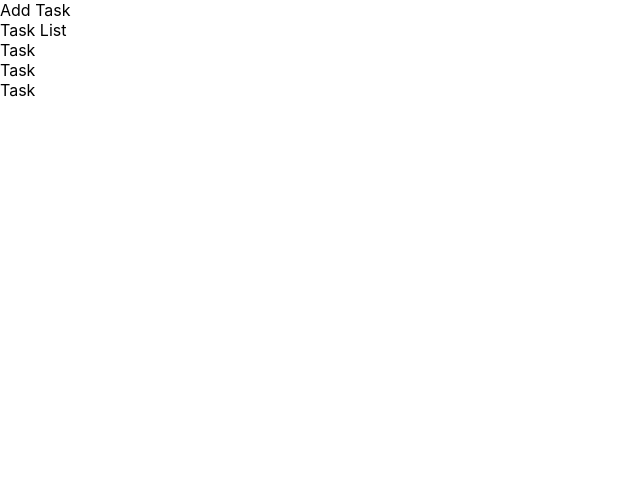
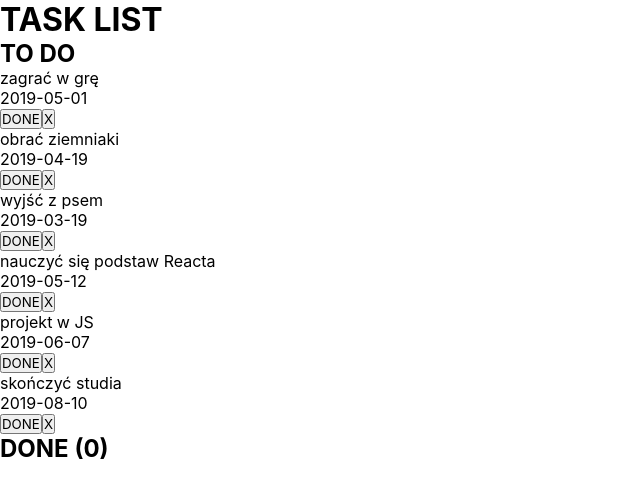
Before and after one commit to conspir0/114.react-to-do-app, a React (Create React App) app: page / in a window 1280 px wide. Shown: the top 498 px of the page, without its empty margins (0-640 px from the left). Built offline with nearby package versions, Linux system fonts and the light colour scheme.

Commit message:
Display data in Task component

```diff
--- a/src/components/AddTask.js
+++ b/src/components/AddTask.js
@@ -3,7 +3,11 @@ import React, { Component } from "react";
 class AddTask extends Component {
   state = {};
   render() {
-    return <div>Add Task</div>;
+    return (
+      <>
+        <h1>TASK LIST</h1>
+      </>
+    );
   }
 }
 
--- a/src/components/App.js
+++ b/src/components/App.js
@@ -5,11 +5,82 @@ import TaskList from "./TaskList";
 import "./App.css";
 
 class App extends Component {
+  state = {
+    tasks: [
+      {
+        id: 0,
+        text: "zagrać w grę",
+        date: "2019-05-01",
+        important: true,
+        status: true,
+        finishDate: null,
+        visible: true
+      },
+      {
+        id: 1,
+        text: "obrać ziemniaki",
+        date: "2019-04-19",
+        important: true,
+        status: true,
+        finishDate: null,
+        visible: true
+      },
+      {
+        id: 2,
+        text: "wyjść z psem",
+        date: "2019-03-19",
+        important: false,
+        status: true,
+        finishDate: null,
+        visible: true
+      },
+      {
+        id: 3,
+        text: "nauczyć się podstaw Reacta",
+        date: "2019-05-12",
+        important: true,
+        status: true,
+        finishDate: null,
+        visible: true
+      },
+      {
+        id: 4,
+        text: "projekt w JS",
+        date: "2019-06-07",
+        important: true,
+        status: true,
+        finishDate: null,
+        visible: true
+      },
+      {
+        id: 5,
+        text: "skończyć studia",
+        date: "2019-08-10",
+        important: false,
+        status: true,
+        finishDate: null,
+        visible: true
+      }
+    ]
+  };
+
+  deleteTask = id => {
+    console.log("delete " + id);
+  };
+
+  changeTaskStatus = id => {
+    console.log("status " + id);
+  };
+
   render() {
     return (
       <>
         <AddTask />
-        <TaskList />
+        <TaskList
+          tasks={this.state.tasks}
+          delete={this.deleteTask}
+          status={this.changeTaskStatus}
+        />
       </>
     );
   }
--- a/src/components/Task.js
+++ b/src/components/Task.js
@@ -1,7 +1,15 @@
 import React from "react";
 
 const Task = props => {
-  return <div>Task</div>;
+  const { id, text, date } = props.task;
+  return (
+    <div>
+      <div>{text}</div>
+      <div>{date}</div>
+      <button onClick={() => props.delete(id)}>DONE</button>
+      <button onClick={() => props.status(id)}>X</button>
+    </div>
+  );
 };
 
 export default Task;
--- a/src/components/TaskList.js
+++ b/src/components/TaskList.js
@@ -2,13 +2,20 @@ import React from "react";
 import Task from "./Task";
 
 const TaskList = props => {
+  const tasks = props.tasks.map(task => (
+    <Task
+      key={task.id}
+      task={task}
+      delete={props.delete}
+      status={props.status}
+    />
+  ));
   return (
-    <div>
-      Task List
-      <Task />
-      <Task />
-      <Task />
-    </div>
+    <>
+      <h2>TO DO</h2>
+      {tasks}
+      <h2>DONE (0)</h2>
+    </>
   );
 };
 
```
